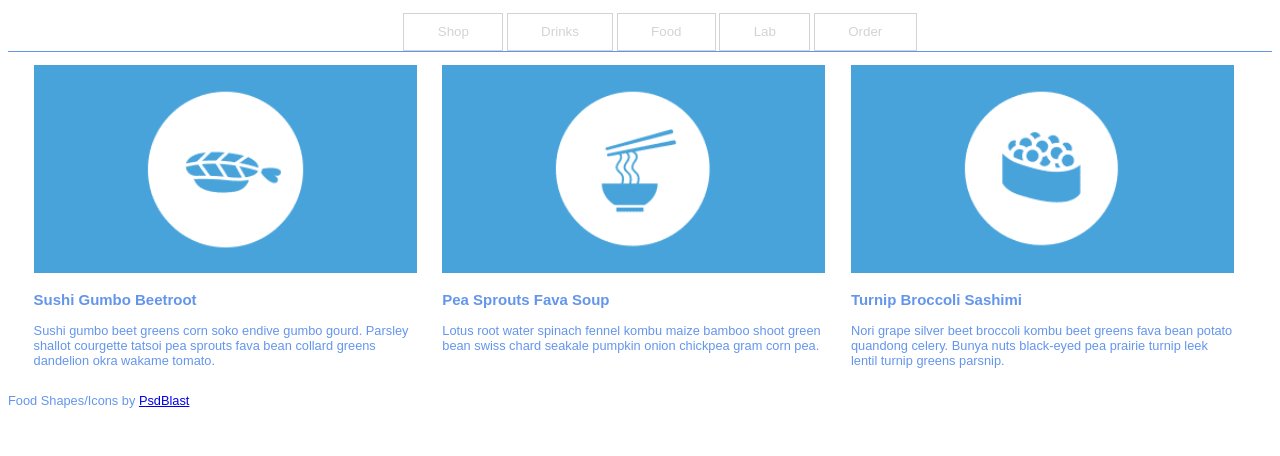
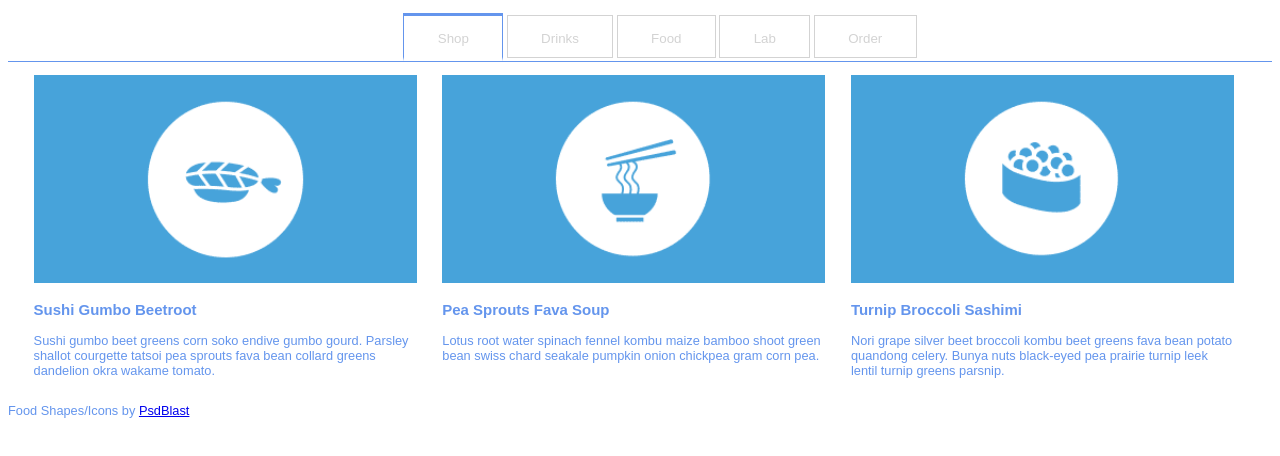
Before and after one commit to jorgehjr84/TIY-Assignments, a website: page FullWidthTabs/index.html in a window 1280 px wide. Both pictures are taken after a click on the item "Shop". Drawn offline with Linux system fonts and the light colour scheme.

Commit message:
The borders around the selected tabs are working, but not looking totally correct.

```diff
--- a/FullWidthTabs/css/styles.css
+++ b/FullWidthTabs/css/styles.css
@@ -14,6 +14,7 @@ body{
 
 .content section[id^="section-"].content-current{
 	display:block;
+
 }
 
 .content section[id^="section-"]::after {
@@ -40,10 +41,11 @@ padding-right:1em;
 /*horizontal tabs*/
 nav ul li {
 display:inline-block;
+padding-top:5px;
 }
 
 /*Centering the tabs in the ul*/
-ul {
+nav ul {
 	border-bottom: .1em solid cornflowerblue;
 	text-align: center;
 }
@@ -52,6 +54,7 @@ ul {
 li {
 	border: .1em solid lightgrey ;
 	line-height:2.75em;
+	padding-top:5px;
 	padding-right:2.5em;
 	padding-left:2.5em;
 	text-align: center;
@@ -59,7 +62,7 @@ li {
 }
 
 /*links in tabs color change*/
-li {
+ li{
 	font-size: 10pt;
 	color: lightgrey;
 	text-decoration: none;
@@ -78,6 +81,15 @@ img {
 	max-width:100%;
 	height:auto;
 }
+
+/*Border for active tab*/
+.tab-current{
+	border-top-width: .25em;
+	border-color: cornflowerblue;
+	border-bottom-color: white;
+	border-bottom-width: 4px;
+}
+
 /*img{
 	width:100%; 100 percent of the width of the containing element
 
--- a/FullWidthTabs/index.html
+++ b/FullWidthTabs/index.html
@@ -39,11 +39,8 @@
     <div id="tabs" class="tabs">
       <nav>
         <ul>
-          <li rel="#section-1">Shop</li>
+          <li rel="#section-1" class="tab-current">Shop</li>
 
-              <!-- <svg viewBox="0,0,100,25" class="icons-shop">
-                <use xlink:href="icon-1"></use>
-              </svg> -->
           <li rel="#section-2">Drinks</li>
 
           <li rel="#section-3">Food</li>
--- a/FullWidthTabs/js/scripts.js
+++ b/FullWidthTabs/js/scripts.js
@@ -4,96 +4,23 @@ $(document).ready(function() {
 $('.tabs nav ul li').on('click',function(){
 
 	//figure out which panel to show
-	var tabToShow = $(this).attr('rel');
+	var tabToShow = $(this).attr('rel');//I dont understand the attr feature
 	//hide current panel
-	$('.tabs .content-current').hide(function(){
-		$('' + tabToShow).show(function(){
+	$('li').removeClass('tab-current');
+	$(this).addClass('tab-current');
+	$('.tabs .content-current').hide(0,function(){
+		$(this).removeClass('content-current');
+		$('' + tabToShow).show(0,function(){
 			$(this).addClass('content-current');
-		});
+
+
+
+			});
 
 
 	});
 	//show new panel
 
+	});
 
 });
-
-
-
-
-});
-
-
-
-
-
-
-  // $('.tabs li').on('click', function() {
-	//
-	// 	$('.tabs li.content-current').removeClass('content-current');
-	// 	$(this).addClass('content-current');
-	//
-	// 	// //figure out which panel to show
-  //    var panelToShow = $(this).attr('rel');
-	//
-	// 	// // Hide current panel
-  //    $('.tabs .content-current').hide(0,(showNextTab);
-	//
-	// 	  function showNextTab(){
-	// 	 	$(this).removeClass('content-current');
-  //      //Show new panel
-  //      $('section' + panelToShow).show(function(){
-  //        $(this).addClass('.content-current');
-	// 		});//End of showNextTab
-	//
-	//  		});//End of hide function
-	//
-	//
-	// 		});//End of click function
-	//
-	// 	}); // End document ready function
-	//
-	//
-	//
-  //   // Show New Panel
-
-
-
-
-
-
-
-//
-// //Shop Tab
-// $("a.icons-shop").click(function(){
-//
-// })
-//
-//
-//
-// //Drinks Tab
-// $("a.icon-cup").click(function(){
-// 	$("#section-2");
-// })
-//
-// //Food Tab
-// $("a.icon-food").click(function(){
-// 	console.log('Food');
-//
-// })
-//
-//
-//
-// //Lab Tab
-// $("a.icon-lab").click(function(){
-// 	console.log('lab');
-//
-// })
-//
-//
-//
-// //Order Tab
-// $("a.icon-truck").click(function(){
-// 	console.log('truck');
-//
-// })
```
Also changed, not shown: NestedAccordion/scripts.js (+7 -0 lines).
